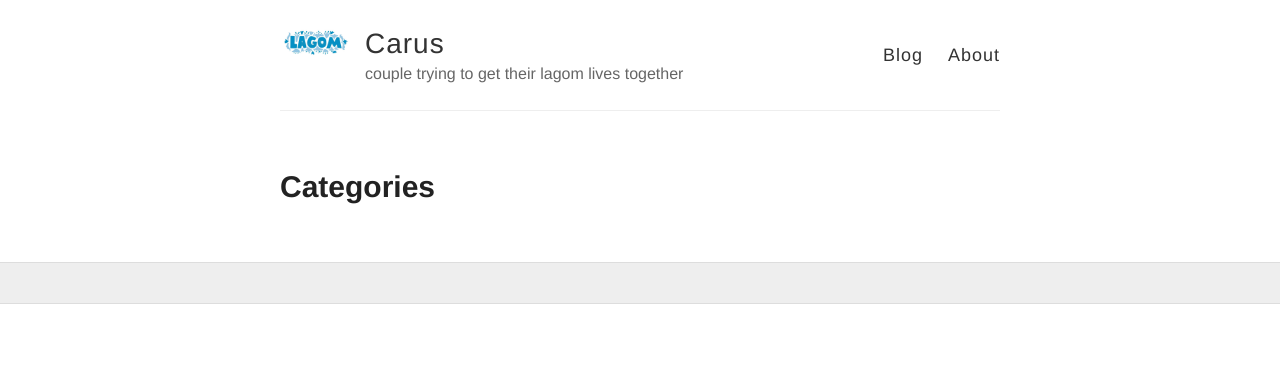
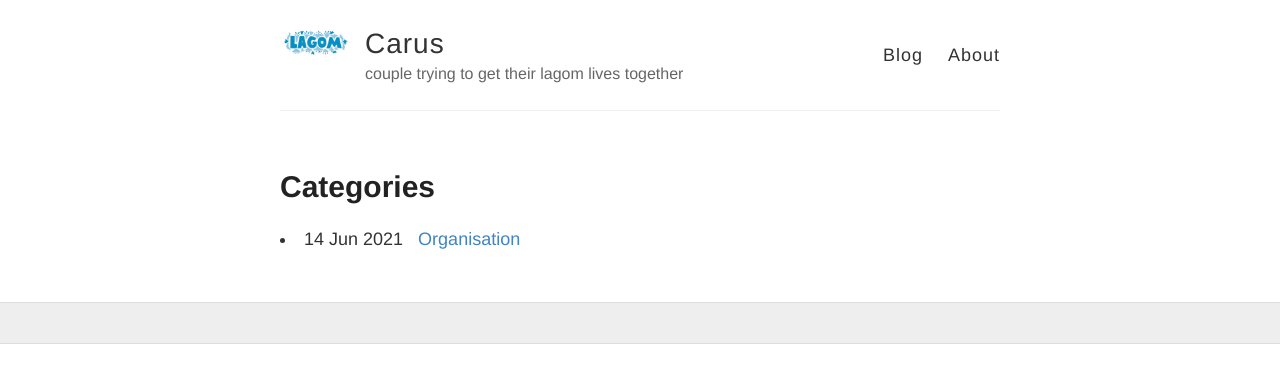
Before and after one commit to ourcarus/casadelagom, a Jekyll site: the page built from categories.html, in a window 1280 px wide. Shown: the top 383 px of the page. Built offline with Jekyll 4.4.1, drawn with Linux system fonts in a browser that asks for light colours; part of the change alters nothing that is shown.

```diff
--- a/categories.html
+++ b/categories.html
@@ -4,10 +4,10 @@ permalink: /categories/
 title: Categories
 ---
 
-{% for post in site.categories.Personal %}
+{% for post in site.categories.home %}
  <li><span>{{ post.date | date_to_string }}</span> &nbsp; <a href="{{ post.url }}">{{ post.title }}</a></li>
 {% endfor %}
 
-{% for post in site.categories.Tech %}
+{% for post in site.categories.travel %}
  <li><span>{{ post.date | date_to_string }}</span> &nbsp; <a href="{{ post.url }}">{{ post.title }}</a></li>
 {% endfor %}
```
